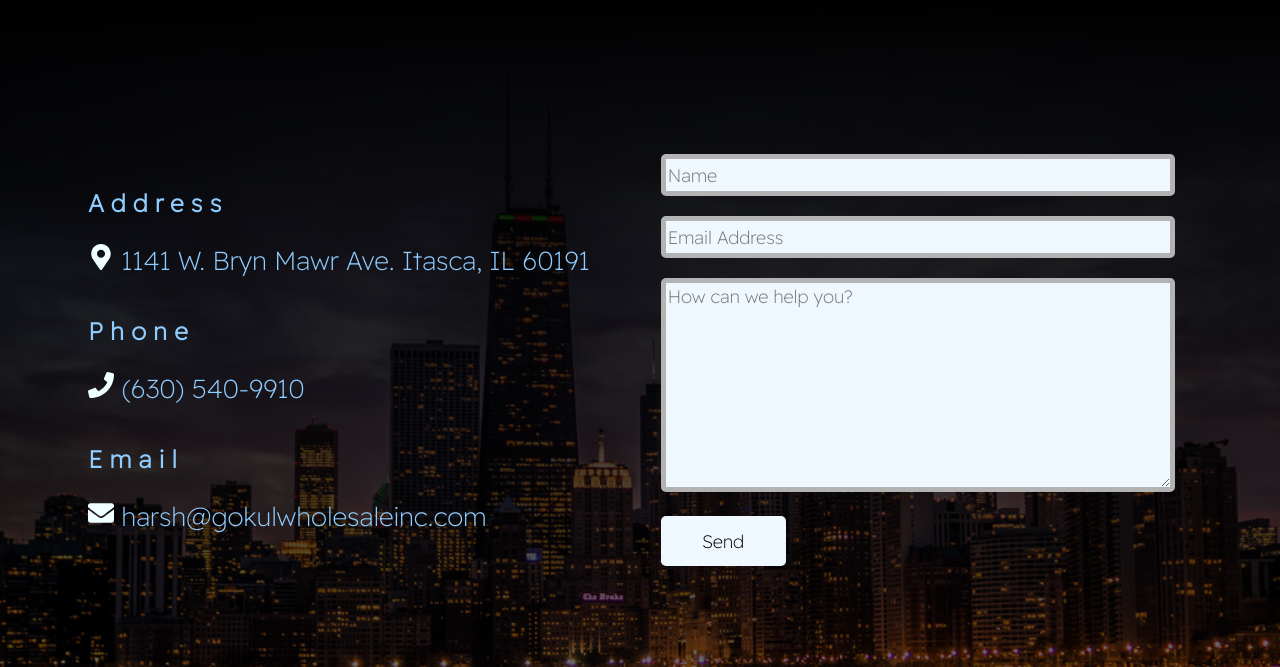
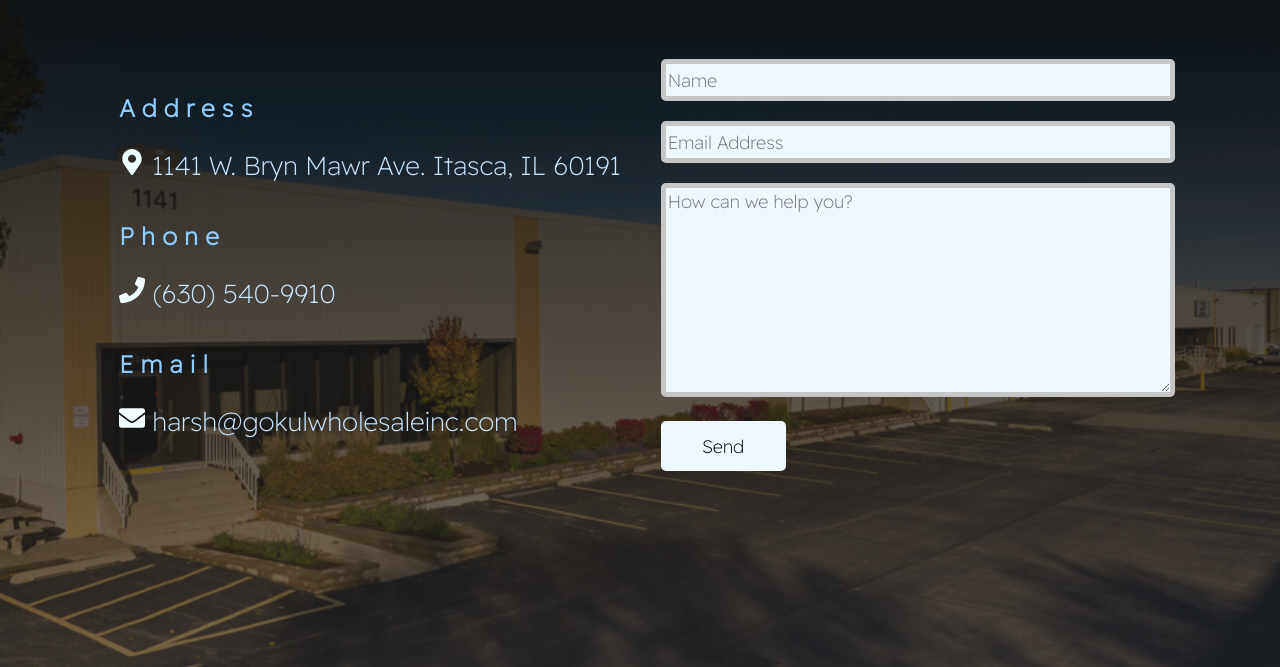
Before and after one commit to jacjanowski/gokul-wholesale, a React (Create React App) app: page / in a window 1280 px wide. Shown: the part 1666-2333 px from the top of the page. Built offline with nearby package versions, Linux system fonts and the light colour scheme.

Commit message:
fix container marging for moibile and regular.

```diff
--- a/src/Components/Email.css
+++ b/src/Components/Email.css
@@ -9,7 +9,7 @@ input,
 #textarea {
   margin-bottom: 20px;
   border-radius: 5px;
-  border: 5px solid rgb(179, 179, 179);
+  border: 5px solid rgb(199, 198, 198);
   font-family: "Readex Pro", sans-serif;
   background-color: aliceblue;
   transition: 0.3s;
@@ -39,7 +39,6 @@ input,
 input:hover,
 #textarea:hover,
 #sendBtn:hover {
-  background-color: rgb(196, 228, 255);
   box-shadow: 0 12px 16px 0 rgba(0, 0, 0, 0.24),
     0 17px 50px 0 rgba(0, 0, 0, 0.19);
 }
@@ -72,12 +71,7 @@ form {
   margin: auto;
 }
 
-#form-container {
-  border: 1px solid black;
-  border-radius: 20px;
-  background-color: rgb(160, 160, 160);
-  padding: 30px;
-}
+
 
 form * {
   width: 100%;
@@ -100,18 +94,18 @@ h2 {
   letter-spacing: 0.5ch;
 }
 p {
+
   font-size: 26px;
 }
 
 .column:nth-of-type(1) p {
-  color: rgb(143, 204, 255);
+  color: rgb(200, 230, 255);
   margin-bottom: 1.5em;
 }
 
 p a {
   text-decoration: none;
-  color: rgb(143, 204, 255);
-
+  color: inherit;
 }
 p a:hover {
   color: rgb(138, 138, 138);
@@ -123,6 +117,10 @@ svg {
 textarea {
   height: 200px;
   font-size: 18px;
+}
+
+#form-container {
+  z-index: 1;
 }
 
 input[type="submit"] {
@@ -152,6 +150,9 @@ input[type="submit"]:hover {
   .row .column {
     min-width: 0;
   }
+  #form-container{
+    position: relative;
+  }
   ul li {
     font-size: 20px;
   }
--- a/src/Components/Email.js
+++ b/src/Components/Email.js
@@ -39,7 +39,6 @@ export default function Email() {
   const test = (e) => {
     e.preventDefault();
     setStatus(true);
-    alert("Email has been sent!");
     setEmail("");
     setName("");
     setMessage("");
@@ -59,7 +58,7 @@ export default function Email() {
 
   return (
     <div className="row">
-      <Fade bottom cascade>
+      <Fade left cascade>
         <div className="column">
           <h2>Address</h2>
           <p>
--- a/src/Components/Header.css
+++ b/src/Components/Header.css
@@ -29,8 +29,9 @@ ul li {
 }
 
 @media only screen and (max-width: 767px) {
-  /* .navbar {
-    position: absolute;
-  } */
+  ul li {
+    font-size: 40px;
+    margin: 10% 0px;
+}
 
 }
--- a/src/Components/Information.css
+++ b/src/Components/Information.css
@@ -20,7 +20,7 @@ html, body {
     text-align: center;
 }
 .container {
-    border: 1px solid black;
+    border: 1px solid transparent;
 }
 #about .container, #contact .container {
     height: 100%;
@@ -54,7 +54,7 @@ html, body {
 #contact::before {
     content: "";
     /* background-image: url('../../public/gokul-images/city.jpeg'); */
-    background-image: linear-gradient(rgb(0, 0, 0),rgba(0, 0, 0, 0.5)) , url('../../public/gokul-images/city.jpeg');
+    background-image: linear-gradient(rgb(14, 14, 14),rgba(51, 51, 51, 0.5)) , url('../../public/gokul-images/building.jpeg');
     background-size: cover;
     position: absolute;
     top: 0px;
@@ -71,7 +71,7 @@ html, body {
     background-repeat: no-repeat;
     background-size: cover;
     position: relative;
-    padding-top: 5%;
+    /* padding-top: 5%; */
 }
 
 #home::before {
@@ -89,9 +89,7 @@ html, body {
     text-align: center;
     position: relative;
     margin: 0 25%;
-    background-color: rgba(245, 245, 245, 0.7);
-    border: 2px solid black;
-    border-radius: 10px;
+
 }
 #logo {
     height: 300px;
@@ -103,16 +101,19 @@ html, body {
         height: auto;
     }
 
+
     #home {
-        padding-top: 25%;
+        display: flex;
     }
-
+    #home .navbar {
+        display: block;
+    }
     #home, #about {
         /* padding: 0; */
         height: 100vh;
     }
     #home .container {
-        margin: 0;
+        margin: auto;
     }
     .row .column {
         min-width: 0;
--- a/src/Components/Information.js
+++ b/src/Components/Information.js
@@ -15,15 +15,17 @@ export default class Information extends Component {
     return (
       <>
         <div className="section" id="home">
+          <Fade top>
 
-          <div className="container">
-          <h1>Gokul Wholesale</h1>
+            <div className="container">
+              <h1>Gokul Wholesale</h1>
 
 
-            <img id="logo" src={logo} />
-            <Header />
+              <img id="logo" src={logo} />
+              <Header />
 
-          </div>
+            </div>
+          </Fade>
 
         </div>
 
```
